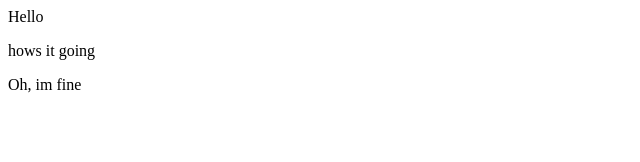
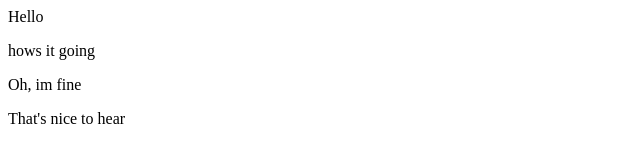
Before and after one commit to AngelBennett/hello-world, a plain HTML site: page index.html in a window 1280 px wide. Shown: the whole page, without its empty margins (0-640 px from the left). Drawn offline with Linux system fonts and the light colour scheme.

Commit message:
added index.html and sample

```diff
--- a/index.html
+++ b/index.html
@@ -1,3 +1,4 @@
 <html> Hello</html>
 <p>hows it going</p>
 <p>Oh, im fine</p>
+<p>That's nice to hear</p>
```
